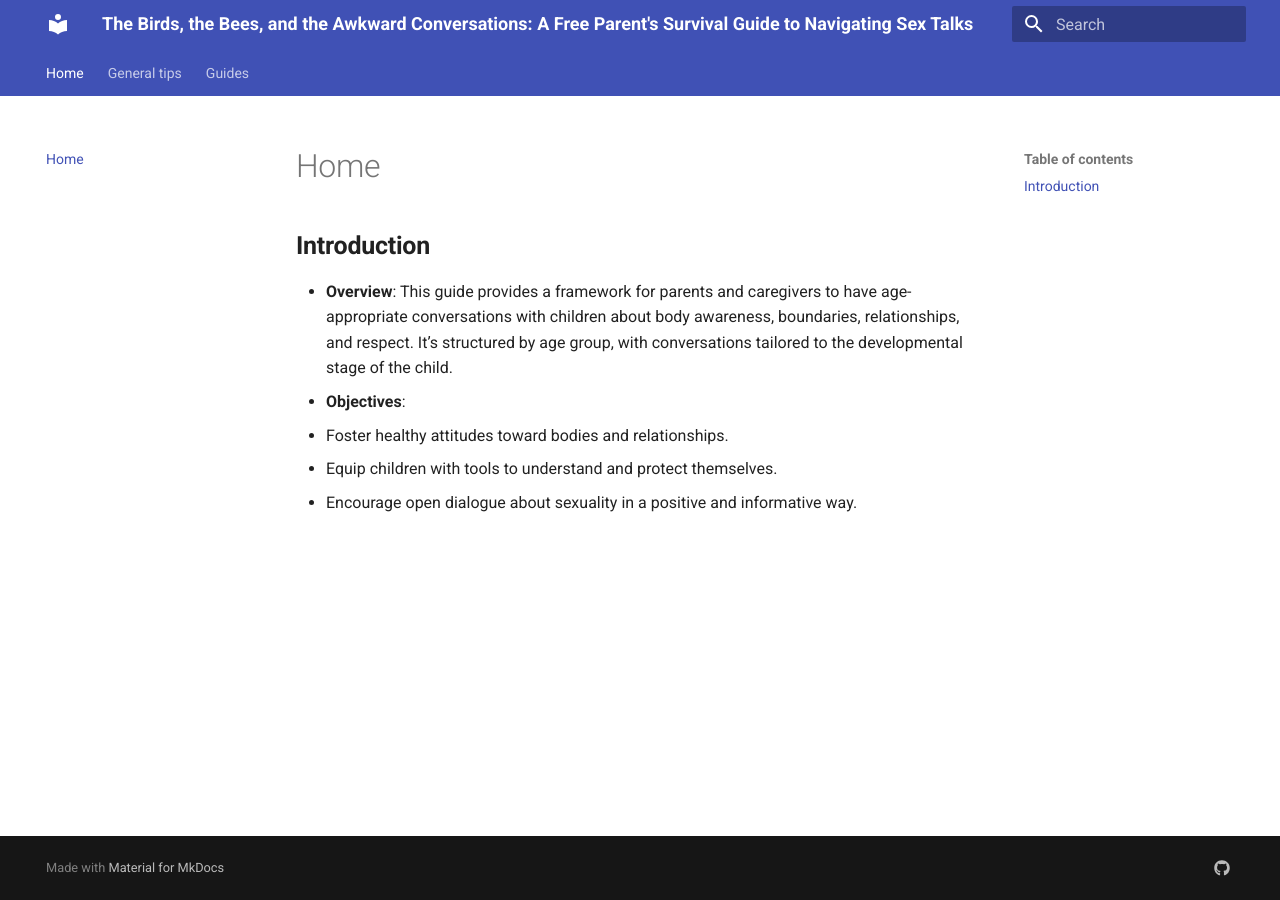
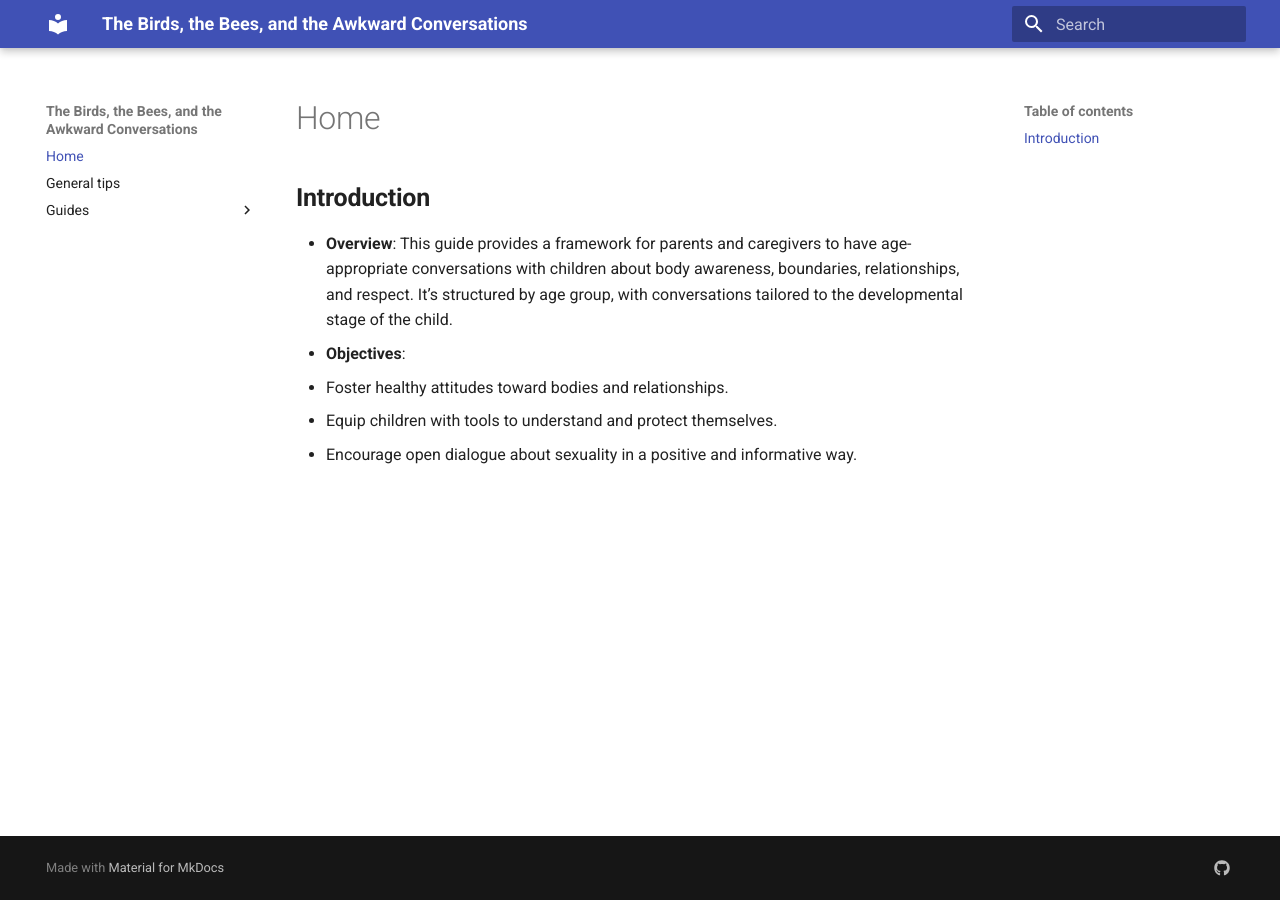
Before and after one commit to davidlcassidy/birdsbees, an MkDocs documentation site: the page built from docs/index.md, in a window 1280 px wide. Built offline with MkDocs 1.6.1 and Material for MkDocs 9.7.7, drawn with Linux system fonts in a browser that asks for light colours.

Commit message:
Remove nav

```diff
--- a/mkdocs.yml
+++ b/mkdocs.yml
@@ -1,8 +1,8 @@
-site_name: "The Birds, the Bees, and the Awkward Conversations: A Free Parent's Survival Guide to Navigating Sex Talks"
+site_name: "The Birds, the Bees, and the Awkward Conversations"
 theme:
   name: material
   features:
-    - navigation.tabs
+    - navigation.top
   nav:
     - Home: index.md
     - General Tips: general-tips.md
```
